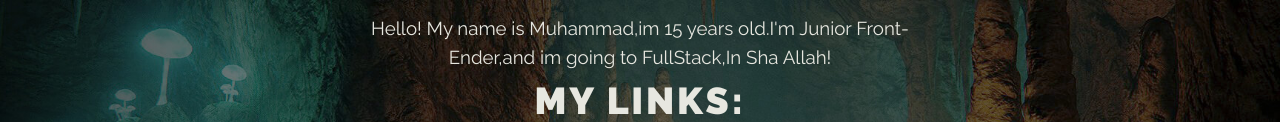
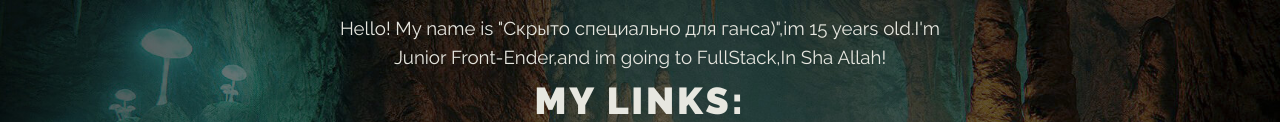
Before and after one commit to Perehvatchik/aboutme, a plain HTML site: page index.html in a window 1280 px wide. Shown: the part 1119-1241 px from the top of the page. Drawn offline with Linux system fonts and the light colour scheme.

Commit message:
Update index.html

```diff
--- a/index.html
+++ b/index.html
@@ -37,7 +37,7 @@
 			<article class="main-article" style="background-image: url(img/dungeon.jpg);">
 				<div class="main-article__content">
 					<h2 class="main-article__header">About Me.</h2>
-					<p class="main-article__paragraph">Hello! My name is Muhammad,im 15 years old.I'm Junior Front-Ender,and im going to FullStack,In Sha Allah!</p>
+					<p class="main-article__paragraph">Hello! My name is "Скрыто специально для ганса)",im 15 years old.I'm Junior Front-Ender,and im going to FullStack,In Sha Allah!</p>
 					<h2 class="main-article__header">My Links:</h2>
 					<p class="main-article__paragraph">Discord: litle_comandante</p>
 					<p class="main-article__paragraph">Telegram: @Pereletun</p>
```
